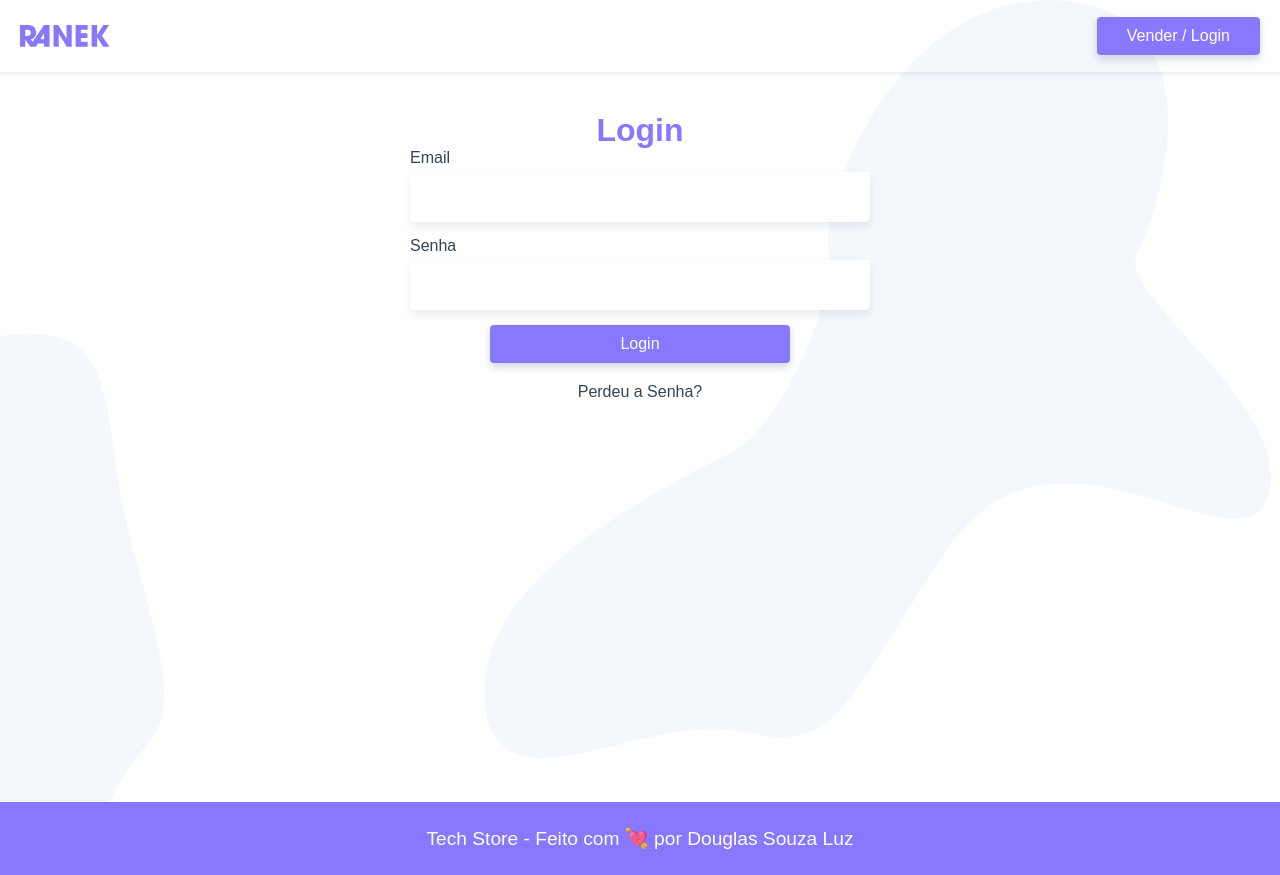
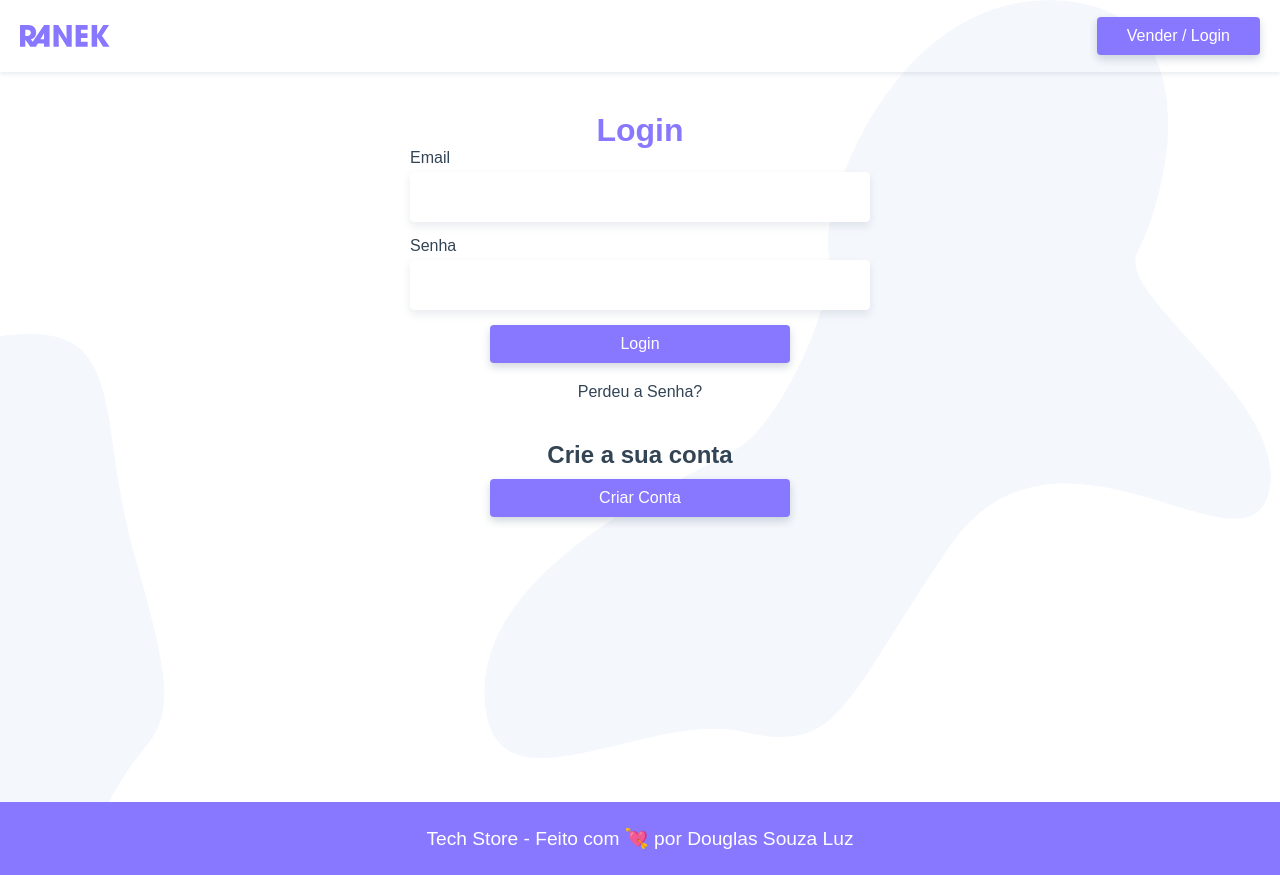
Before and after one commit to dougluz/tech-store, a Vue app: page /login in a window 1280 px wide. Built offline with nearby package versions, Linux system fonts and the light colour scheme.

Commit message:
feat: created a form to handle the user registration

```diff
--- a/src/components/CreateLogin.vue
+++ b/src/components/CreateLogin.vue
@@ -1,13 +1,43 @@
 <template>
-  <div></div>
+  <section>
+    <h2>Crie a sua conta</h2>
+    <transition mode="out-in">
+      <button v-if="!create" class="btn" @click="create = true">Criar Conta</button>
+      <UserForm v-if="create">
+        <button class="btn btn-form">Criar Usuário</button>
+      </UserForm>
+    </transition>
+  </section>
 </template>
 
 <script>
+import UserForm from './UserForm.vue';
+
 export default {
   name: 'CreateLogin',
+  data: () => ({
+    create: false,
+  }),
+  components: {
+    UserForm,
+  },
 };
 </script>
 
-<style>
+<style scoped>
+h2 {
+  text-align: center;
+  margin-top: 40px;
+  margin-bottom: 10px;
+}
+.btn {
+  width: 100%;
+  max-width: 300px;
+  margin-left: auto;
+  margin-right: auto;
+}
 
+.btn-form {
+  max-width: 100%;
+}
 </style>
--- /dev/null
+++ b/src/components/UserForm.vue
@@ -0,0 +1,44 @@
+<template>
+  <form action="">
+    <label for="nome">Nome</label>
+    <input type="text" id="name" name="name" v-model="name">
+    <label for="email">Email</label>
+    <input type="email" id="email" name="email" v-model="email">
+    <label for="password">Senha</label>
+    <input type="password" id="password" name="password" v-model="password">
+    <label for="cep">CEP</label>
+    <input type="text" id="cep" name="cep" v-model="cep">
+    <label for="street">Rua</label>
+    <input type="text" id="street" name="street" v-model="street">
+    <label for="number">Número</label>
+    <input type="text" id="number" name="number" v-model="number">
+    <label for="neighborhood">Bairro</label>
+    <input type="text" id="neighborhood" name="neighborhood" v-model="neighborhood">
+    <label for="city">Cidade</label>
+    <input type="text" id="city" name="city" v-model="city">
+    <label for="state">Estado</label>
+    <input type="text" id="state" name="state" v-model="state">
+    <div class="button">
+      <slot></slot>
+    </div>
+  </form>
+</template>
+
+<script>
+export default {
+
+};
+</script>
+
+<style scoped>
+form {
+  display: grid;
+  grid-template-columns: 80px 1fr;
+  align-items: center;
+}
+
+.button {
+  grid-column: 2;
+  margin-top: 10px;
+}
+</style>
```
